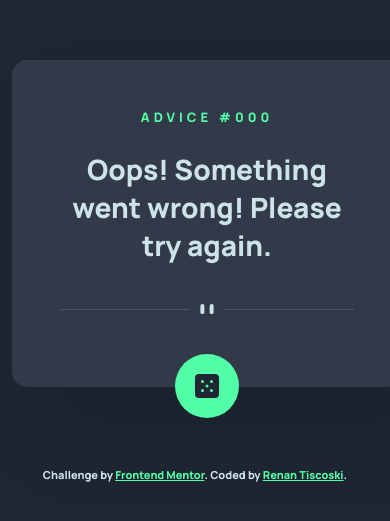
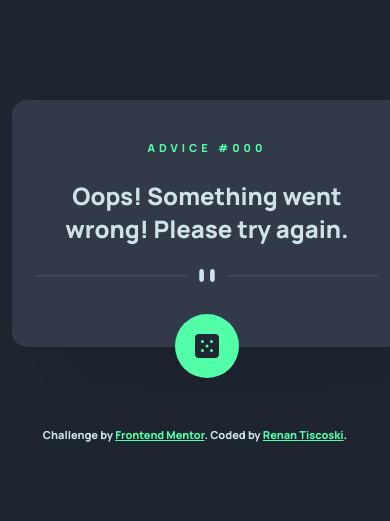
Before and after one commit to DonUggioni/advice-generator-app-main, a plain HTML site: page index.html in a window 390 px wide. Shown: the part 151-672 px from the top of the page. Drawn offline with Linux system fonts and the light colour scheme; no server answers.

Commit message:
Added media queries.

```diff
--- a/css/styles.css
+++ b/css/styles.css
@@ -108,3 +108,27 @@ body {
 .attribution a {
   color: var(--neon__green);
 }
+
+@media (max-width: 30em) {
+  .container {
+    padding: 4rem 2.4rem 0;
+  }
+
+  .advice {
+    font-size: 1.1rem;
+  }
+
+  .advice__text {
+    font-size: 2.4rem;
+    margin-bottom: 2.4rem;
+  }
+
+  .divider {
+    margin-bottom: 3.2rem;
+  }
+
+  .dice__container:hover {
+    transform: translateY(0);
+    box-shadow: none;
+  }
+}
```
